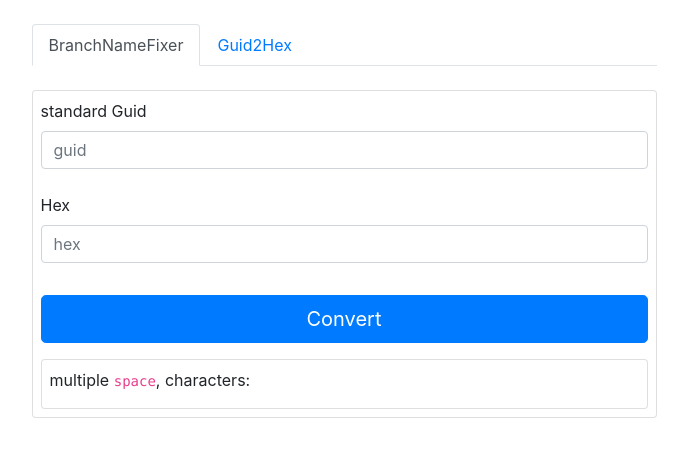
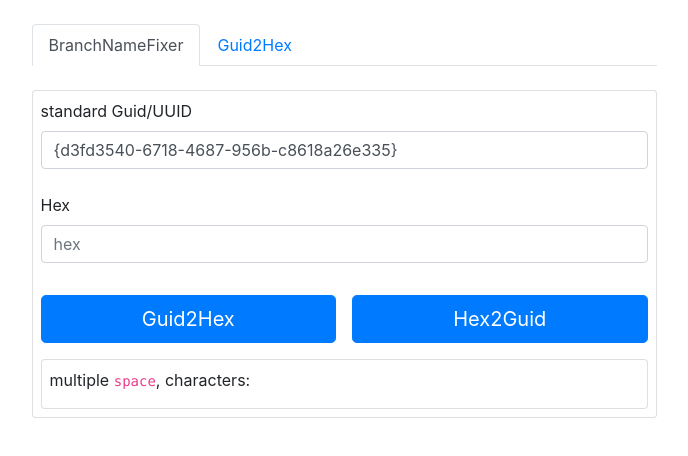
Before and after one commit to KubaMiszcz/KMDevTools, an Angular app: page / in a window 1280 px wide. Shown: the top 456 px of the page, without its empty margins (296-984 px from the left). Built offline with nearby package versions, Linux system fonts and the light colour scheme.

Commit message:
convers works

```diff
--- a/src/app/guid-to-hex/guid-to-hex/guid-to-hex.component.html
+++ b/src/app/guid-to-hex/guid-to-hex/guid-to-hex.component.html
@@ -4,20 +4,22 @@
 
 
       <div class="form-group">
-        <label for="">standard Guid</label>
+        <label for="">standard Guid/UUID</label>
         <input [(ngModel)]="guid" type="text" class="form-control mb-4" name="guid" id="guid" aria-describedby="helpId" placeholder="guid" value=""
-          (change)="rename()" (click)="rename()">
+          (click)="guidToHex(guid)">
         <!-- <small id="helpId" class="form-text text-muted">Help text</small> -->
 
         <label for="">Hex</label>
-        <input [(ngModel)]="hex" type="text" class="form-control" name="hex" id="hex" aria-describedby="helpId" placeholder="hex" value="">
+        <input [(ngModel)]="hex" type="text" class="form-control" name="hex" id="hex" aria-describedby="helpId" placeholder="hex" value=""
+          (click)="hexToGuid(hex)">
         <!-- <small id="helpId" class="form-text text-muted">Help text</small> -->
       </div>
 
 
 
-      <div class="col p-0 pt-3">
-        <button type="submit" class="btn btn-block btn-primary btn-lg" (click)="rename()">Convert</button>
+      <div class="col p-0 pt-3 d-flex">
+        <button type="submit" class="flex-fill btn btn-primary btn-lg " (click)="guidToHex(guid)">Guid2Hex</button>
+        <button type="submit" class="flex-fill btn btn-primary btn-lg ml-3" (click)="hexToGuid(hex)">Hex2Guid</button>
       </div>
 
       <div class="col p-0 pt-3">
--- a/src/app/guid-to-hex/guid-to-hex/guid-to-hex.component.ts
+++ b/src/app/guid-to-hex/guid-to-hex/guid-to-hex.component.ts
@@ -1,4 +1,6 @@
 import { Component, OnInit } from '@angular/core';
+import * as guidToHex from 'uuid-to-hex';
+import * as hexToGuid from 'hex-to-uuid';
 
 @Component({
   selector: 'app-guid-to-hex',
@@ -6,14 +8,40 @@ import { Component, OnInit } from '@angular/core';
   styleUrls: ['./guid-to-hex.component.scss']
 })
 export class GuidToHexComponent implements OnInit {
-  guid: string;
-  hex: string;
+  guid: string = '{d3fd3540-6718-4687-956b-c8618a26e335}';
+  hex: string; // = '0xd3fd354067184687956bc8618a26e335';
 
   constructor() { }
 
   ngOnInit(): void {
   }
 
-  rename() { }
+  guidToHex(val: string) {
+    if (val !== undefined) {
+      this.hex = guidToHex(val.replace(/[{}]/gi, ''), false).toUpperCase();
+      console.log(this.guid, '   ===>>>   ', this.hex);
+    }
+  }
 
+  hexToGuid(val) {
+    if (val !== undefined) {
+      this.guid = hexToGuid(val, false);
+      console.log(this.hex, '   ===>>>   ', this.guid);
+    }
+
+    // const uuidStringFromHexWithLeadingZero = hexToUuid('0xd3fd354067184687956bc8618a26e335');
+    // console.log(uuidStringFromHexWithLeadingZero); //d3fd3540-6718-4687-956b-c8618a26e335
+    // this.guid = hexToGuid('0xd3fd354067184687956bc8618a26e335');
+    // console.log(this.guid);
+
+    // // let hex= uuidToHex('d3fd3540-6718-4687-956b-c8618a26e335', true);
+    // this.hex = uuidToHex(val, true);
+    // console.log(this.hex);
+  }
+
+  copyInputMessageToClipboard(inputElement) {
+    inputElement.select();
+    document.execCommand('copy');
+    inputElement.setSelectionRange(0, 0);
+  }
 }
```
